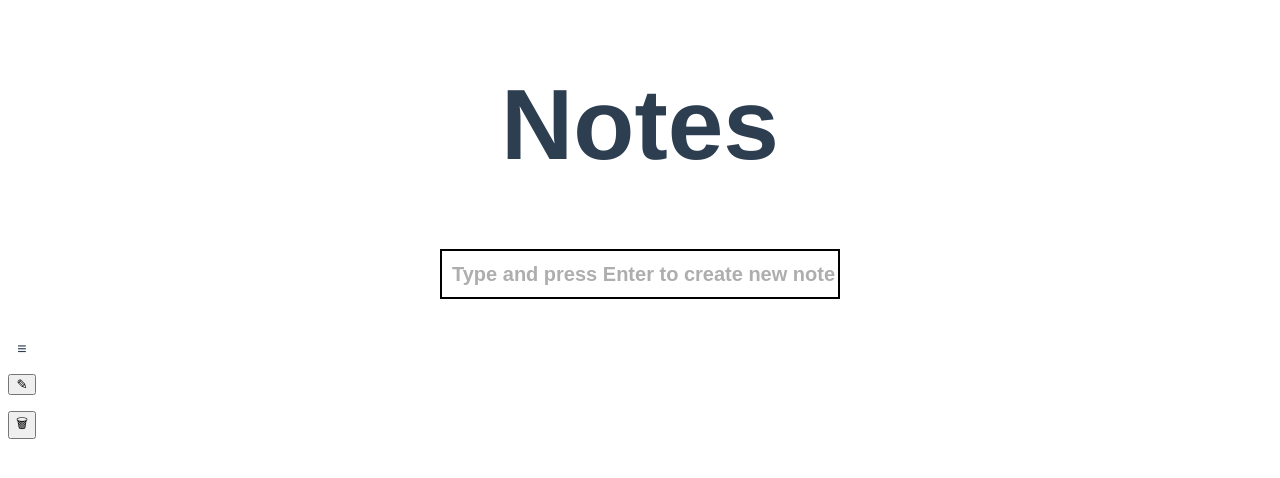
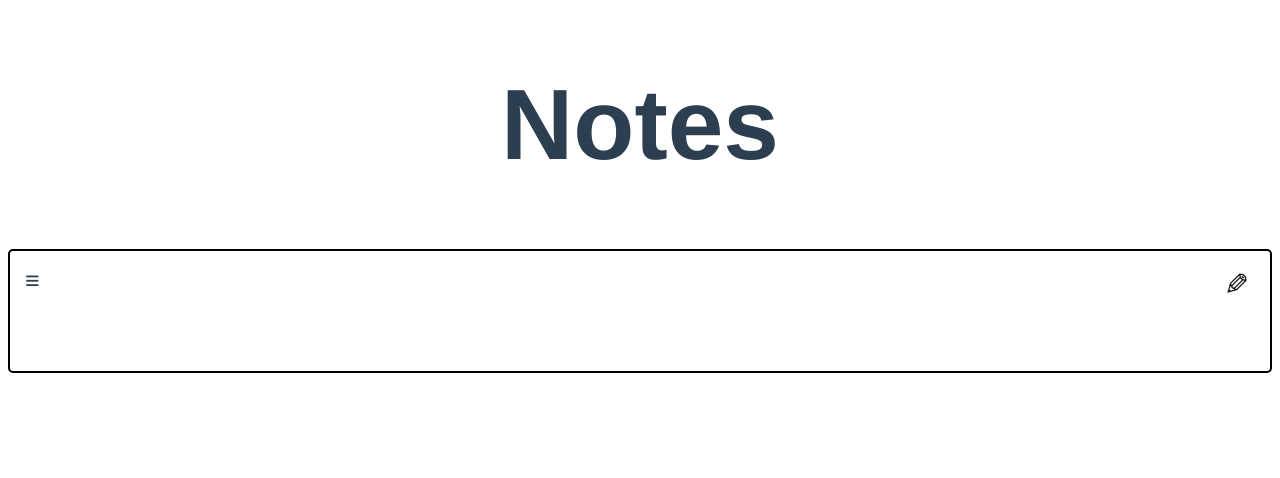
Before and after one commit to 5lum6er/vue-notes-app, a Vue app: page /details/1 in a window 1280 px wide. Shown: the top 478 px of the page. Built offline with nearby package versions, Linux system fonts and the light colour scheme.

Commit message:
some fixes of routing

```diff
--- a/src/App.vue
+++ b/src/App.vue
@@ -2,26 +2,19 @@
   <div id="app" class="app">
     <ModalConfirmDelete :onConfirm="onConfirm" v-show="modalIsShown" />
     <h1 class="app__title">Notes</h1>
-    <NewNote :onAdd="onAdd" />
-    <div class="temp">
-      <!-- <Notes
-        :onDelete="onDelete"
-        :notes="notes"
-        :onEdit="onEdit"
-      />
-      <NoteDetails :onDelete="onDelete" :selectedNote="selectedNote" /> -->
+    <!-- <NewNote :onAdd="onAdd" /> -->
+    <router-view name="a"></router-view>
     <router-view
       :onDelete="onDelete"
       :selectedNote="selectedNote"
       :notes="notes"
       :onEdit="onEdit"
+      :onAdd="onAdd"
     ></router-view>
-    </div>
   </div>
 </template>
 
 <script>
-  import NewNote from './components/NewNote';
   import ModalConfirmDelete from './components/ModalConfirmDelete';
 
   export default {
@@ -36,10 +29,7 @@
       }
     },
     components: {
-      // Notes,
-      NewNote,
       ModalConfirmDelete,
-      // NoteDetails
     },
     methods: {
       onAdd(title) {
@@ -76,6 +66,7 @@
         if (event.target.value === 'ok') {
           this.notes = [...this.notes].filter(note => note.id !== +id);
           localStorage.setItem('notes', JSON.stringify(this.notes));
+          this.$router.push('/');
         }
 
         this.modalIsShown = false;
@@ -96,10 +87,6 @@
 </script>
 
 <style>
-.temp {
- display: flex;
-}
-
 .app {
   font-family: Avenir, Helvetica, Arial, sans-serif;
   -webkit-font-smoothing: antialiased;
--- a/src/Router/routes.js
+++ b/src/Router/routes.js
@@ -1,10 +1,11 @@
 import NoteDetails from '../components/NoteDetails';
 import Notes from '../components/Notes';
+import NewNote from '../components/NewNote';
 
 export const routes = [
   {
     path: '/',
-    component: Notes
+    components: { default: Notes, a: NewNote }
   },
   {
     path: '/details/:id',
--- a/src/components/Note.vue
+++ b/src/components/Note.vue
@@ -53,7 +53,7 @@
   }
 </script>
 
-<style scoped>
+<style>
   .note {
     margin-bottom: 3px;
     padding: 15px;
--- a/src/components/NoteDetails.vue
+++ b/src/components/NoteDetails.vue
@@ -1,7 +1,7 @@
 <template>
-  <div class="details">
-      <div class="details__header">
-        <p class="details__title">
+  <div class="note note__details details">
+      <div class="note__header">
+        <p class="note__title">
           <span>
             &#8801;
           </span>
@@ -9,27 +9,27 @@
         </p>
         <button
           type="button"
-          class="details__btn btn-edit pencil-icon"
+          class="note__btn btn-edit pencil-icon"
         >
           &#9998;
         </button>
       </div>
-      <!-- <div class="details__body">
-        <p
-          class="details__empty-todos"
+      <div class="note__body">
+        <!-- <p
+          class="n__empty-todos"
           v-show="todos.length === 0"
         >
           Press <span class="pencil-icon">&#9998;</span> to add new todo
-        </p>
-        <Todos
+        </p> -->
+        <!-- <Todos
           v-show="todos.length !== 0"
-          :todos="[...todos].filter((todo, i) => i < 3)"
-        />
-      </div> -->
-      <div class="details__footer">
-        <p class="details__date">{{selectedNote.createAt}}</p>
+          :todos="selectedNote.todos"
+        /> -->
+      </div>
+      <div class="note__footer">
+        <p class="note__date">{{selectedNote.createAt}}</p>
         <button
-          class="details__btn btn-close"
+          class="note__btn btn-close"
           :value="selectedNote.id"
           @click="onDelete()"
         >
```
Lines whose indentation alone changed are shown as unchanged.
